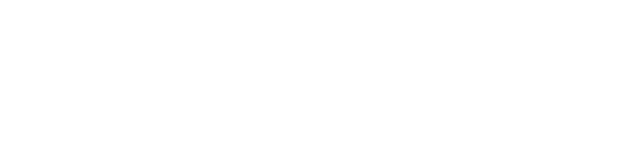
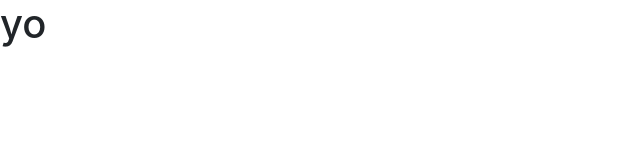
Before and after one commit to haharooted/FaellesFilm, a website: page index.html in a window 1280 px wide. Shown: the full height of the page, 0-640 px from the left. Drawn offline with nearby package versions, Linux system fonts and the light colour scheme.

Commit message:
init html

```diff
--- a/index.html
+++ b/index.html
@@ -9,3 +9,12 @@
     <script src="/socket.io/socket.io.js"></script>
     <script defer src="https://use.fontawesome.com/releases/v5.0.6/js/all.js"></script>
 </head>
+
+
+<h1>yo</h1>
+
+
+
+
+
+<script>
```
